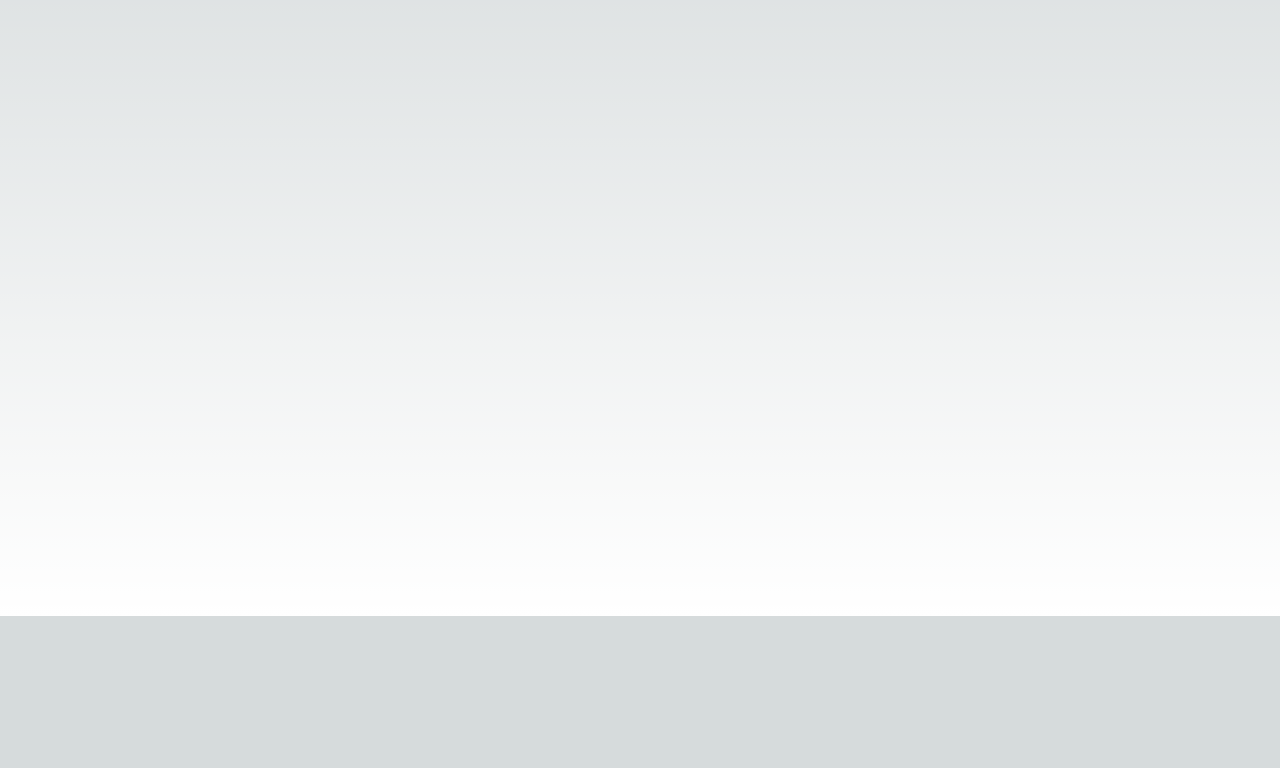
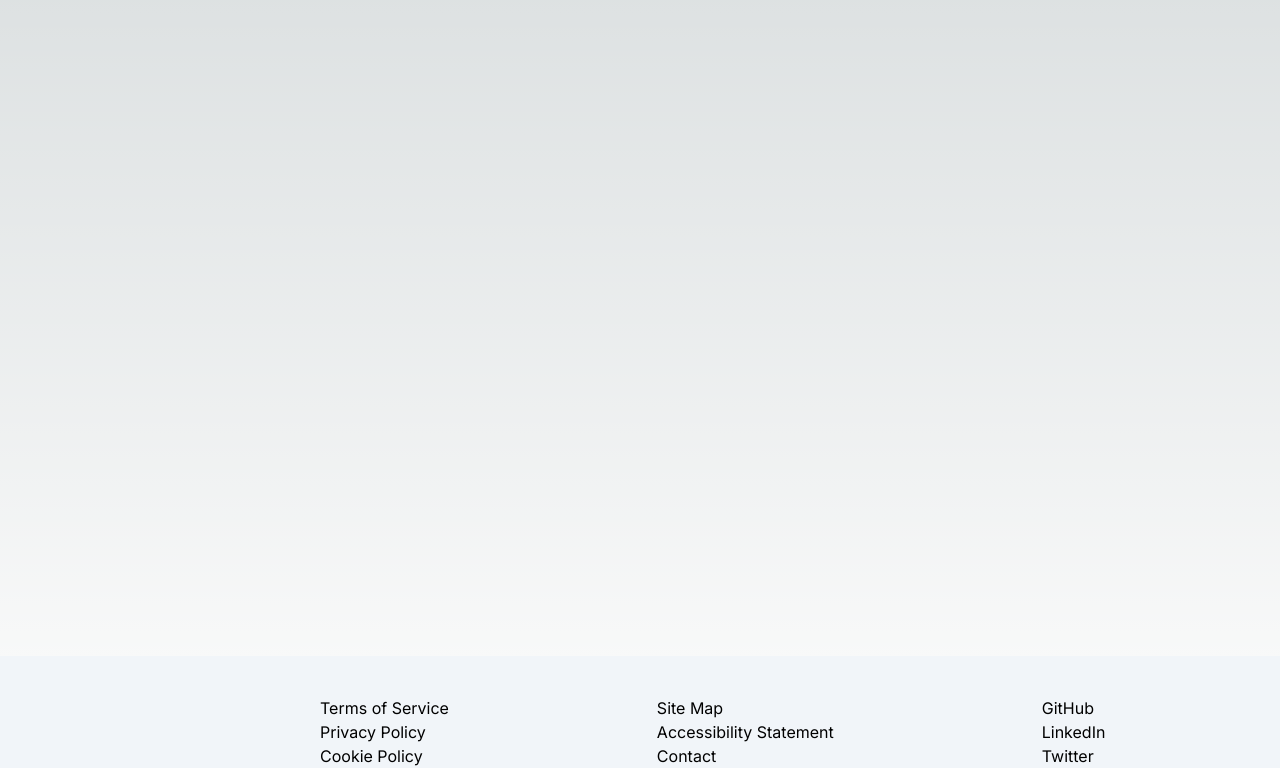
Before and after one commit to imVey/portfolio, a Next.js app: page / in a window 1280 px wide. Shown: the part 184-952 px from the top of the page. Before the commit the page ends 800 px from the top, so only its background shows below. Built offline with nearby package versions, Linux system fonts and the light colour scheme.

Commit message:
Feat (pages): Add footer

```diff
--- a/app/components/footer/footer.jsx
+++ b/app/components/footer/footer.jsx
@@ -0,0 +1,28 @@
+const Footer = () => {
+  return (
+    <footer className="footer bg-slate-100">
+      <div className="flex gap-52 mt-10 mb-10 ml-80">
+        <section className="flex flex-col items-start mt-10">
+          <a href="/terms-of-service">Terms of Service </a>
+          <a href="/privacy-policy">Privacy Policy </a>
+          <a href="/cookie-policy">Cookie Policy </a>
+        </section>
+        <section className="flex flex-col items-start mt-10">
+          <a href="/sitemap.xml">Site Map </a>
+          <a href="/accessibility-statement">Accessibility Statement </a>
+          <a href="/contact">Contact </a>
+        </section>
+        <section className="flex flex-col items-start mt-10">
+          <a href="https://github.com/imVey">GitHub </a>
+          <a href="https://www.linkedin.com/in/bellamarwan/">LinkedIn </a>
+          <a href="https://twitter.com/">Twitter </a>
+        </section>
+      </div>
+      <p className="mt-10 flex flex-col items-center">
+        &copy; {new Date().getFullYear()} My Portfolio App. All rights reserved.
+      </p>
+    </footer>
+  );
+};
+
+export default Footer;
--- a/app/layout.tsx
+++ b/app/layout.tsx
@@ -1,6 +1,7 @@
 import type { Metadata } from "next";
 import { Inter } from "next/font/google";
 import "./globals.css";
+import Footer from "./components/footer/footer.jsx";
 
 const inter = Inter({ subsets: ["latin"] });
 
@@ -16,7 +17,10 @@ export default function RootLayout({
 }>) {
   return (
     <html lang="en">
-      <body className={inter.className}>{children}</body>
+      <body className={inter.className}>
+        {children}
+        <Footer />
+      </body>
     </html>
   );
 }
```
Also changed, not shown: .babelrc (deleted).
